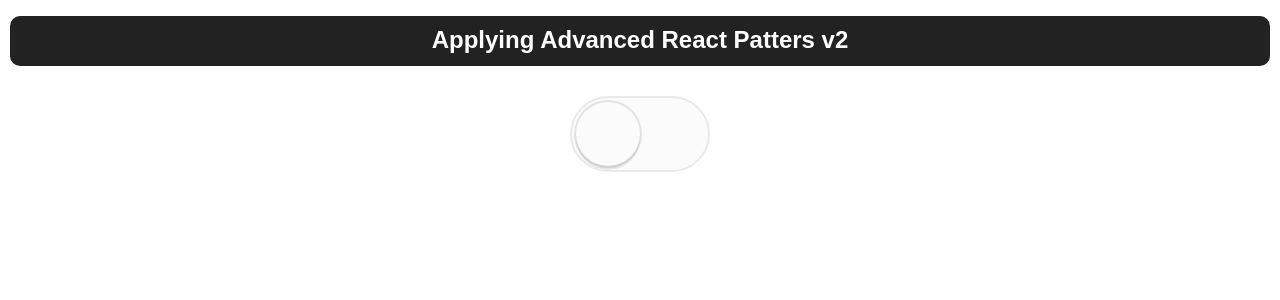
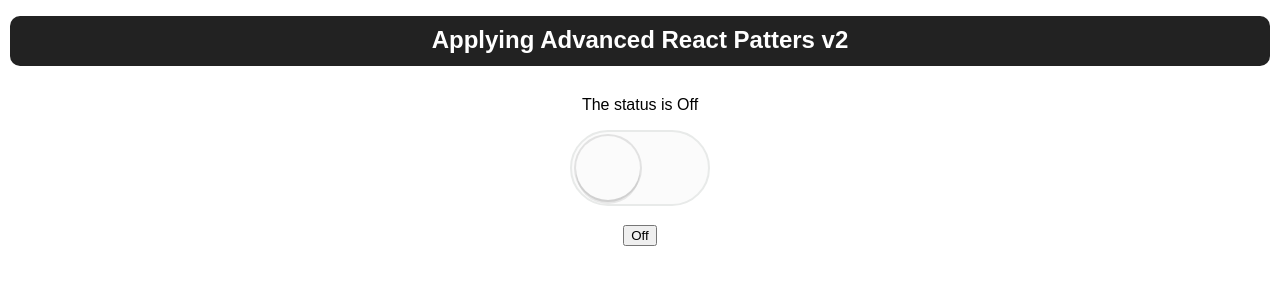
Before and after one commit to aaronplanell/applying-advanced-react-patterns-v2, a React (Create React App) app: page / in a window 1280 px wide. Shown: the top 300 px of the page. Built offline with nearby package versions, Linux system fonts and the light colour scheme.

Commit message:
Render Props

```diff
--- a/src/App.js
+++ b/src/App.js
@@ -2,6 +2,7 @@ import React, { Component } from 'react';
 import './App.css';
 
 import Toggle from './Toggle';
+import { Switch } from './Switch';
 
 class App extends Component {
   render() {
@@ -11,7 +12,21 @@ class App extends Component {
           <h1 className="App-title">Applying Advanced React Patters v2</h1>
         </header>
         <p className="App-intro">
-          <Toggle onToggle={() => console.log('onToggle')} />
+          <Toggle onToggle={() => console.log('onToggle')}>
+            {props => {
+              const { on, toggle } = props;
+              const status = on ? 'On' : 'Off';
+              return (
+                <div>
+                  <p>The status is {status}</p>
+                  <Switch on={on} onClick={toggle} />
+                  <div style={{ marginTop: '15px' }}>
+                    <button onClick={toggle}>{status}</button>
+                  </div>
+                </div>
+              );
+            }}
+          </Toggle>
         </p>
       </div>
     );
--- a/src/Toggle.js
+++ b/src/Toggle.js
@@ -1,8 +1,8 @@
 import React from 'react';
-import { Switch } from './Switch';
 
 class Toggle extends React.Component {
   state = { on: false };
+
   toggle = () =>
     this.setState(
       ({ on }) => ({ on: !on }),
@@ -10,9 +10,16 @@ class Toggle extends React.Component {
         this.props.onToggle(this.state.on);
       }
     );
+
+  getStateAndHelpers = () => {
+    return {
+      on: this.state.on,
+      toggle: this.toggle,
+    };
+  };
+
   render() {
-    const { on } = this.state;
-    return <Switch on={on} onClick={this.toggle} />;
+    return this.props.children(this.getStateAndHelpers());
   }
 }
 
```
